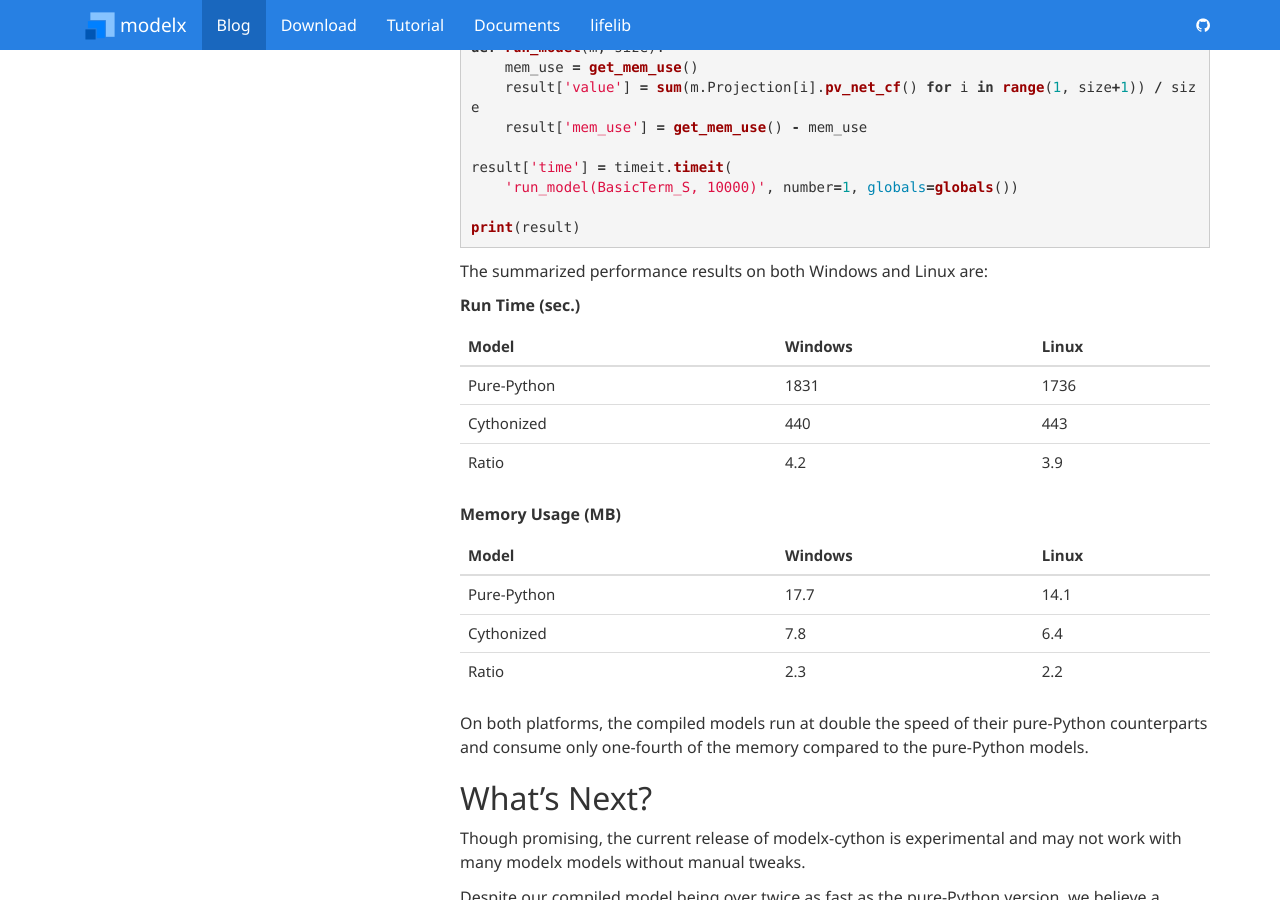
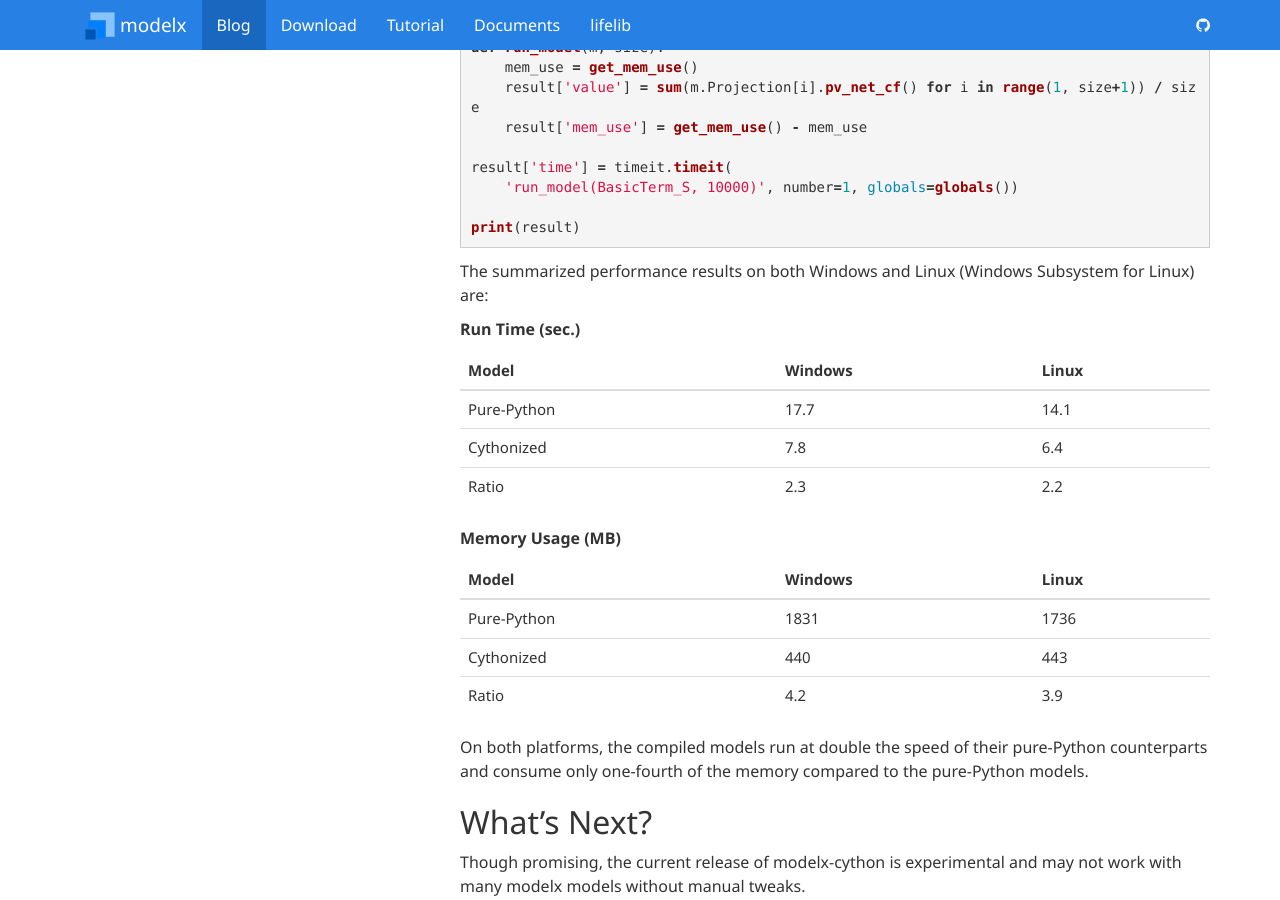
Before and after one commit to fumitoh/modelx-site, a Jekyll site: the page built from _posts/2023-10-22-introducing-modelx-cython.md, in a window 1280 px wide and 900 px high, scrolled down 3447 px. Built offline with Jekyll 4.4.1, drawn with Linux system fonts in a browser that asks for light colours; comment, search, counter and statistics services are not loaded.

Commit message:
Fix tables

````diff
--- a/_posts/2023-10-22-introducing-modelx-cython.md
+++ b/_posts/2023-10-22-introducing-modelx-cython.md
@@ -135,23 +135,24 @@ result['time'] = timeit.timeit(
 print(result)
 ```
 
-The summarized performance results on both Windows and Linux are:
+The summarized performance results on both Windows and Linux (Windows Subsystem for Linux) are:
 
 **Run Time (sec.)**
+
+| Model | Windows | Linux |
+| ------ | -------- | ------ |
+| Pure-Python | 17.7 | 14.1 |
+| Cythonized | 7.8 | 6.4 |
+| Ratio | 2.3 | 2.2 |
+
+
+**Memory Usage (MB)**
 
 | Model | Windows | Linux |
 | ------ | -------- | ------ |
 | Pure-Python | 1831 | 1736 |
 | Cythonized | 440 | 443 |
 | Ratio | 4.2 | 3.9 |
-
-**Memory Usage (MB)**
-
-| Model | Windows | Linux |
-| ------ | -------- | ------ |
-| Pure-Python | 17.7 | 14.1 |
-| Cythonized | 7.8 | 6.4 |
-| Ratio | 2.3 | 2.2 |
 
 On both platforms, the compiled models run at double the speed of their pure-Python counterparts and consume only one-fourth of the memory compared to the pure-Python models.
 
````
